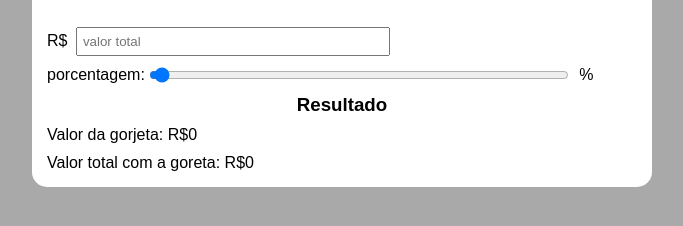
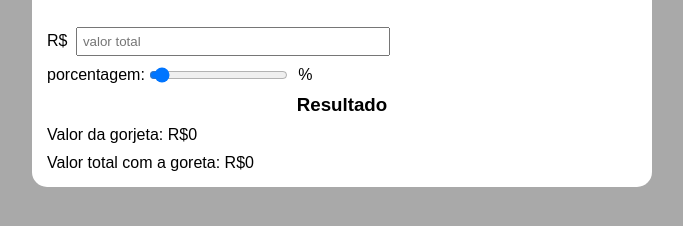
Before and after one commit to 0VitorGabriel/projeto-gorjeta, a plain HTML site: page index.html in a window 1280 px wide. Shown: the part 150-376 px from the top of the page, without its empty margins (298-981 px from the left). Drawn offline with Linux system fonts and the light colour scheme.

Commit message:
coloquei max-width no input:range

```diff
--- a/style/style.css
+++ b/style/style.css
@@ -35,7 +35,7 @@ input, p {
 }
 
 #id_porcentagem {
-    min-width: 410px;
+    max-width: 410px;
     height: 0px;
     margin-right: 10px;
 }
```
